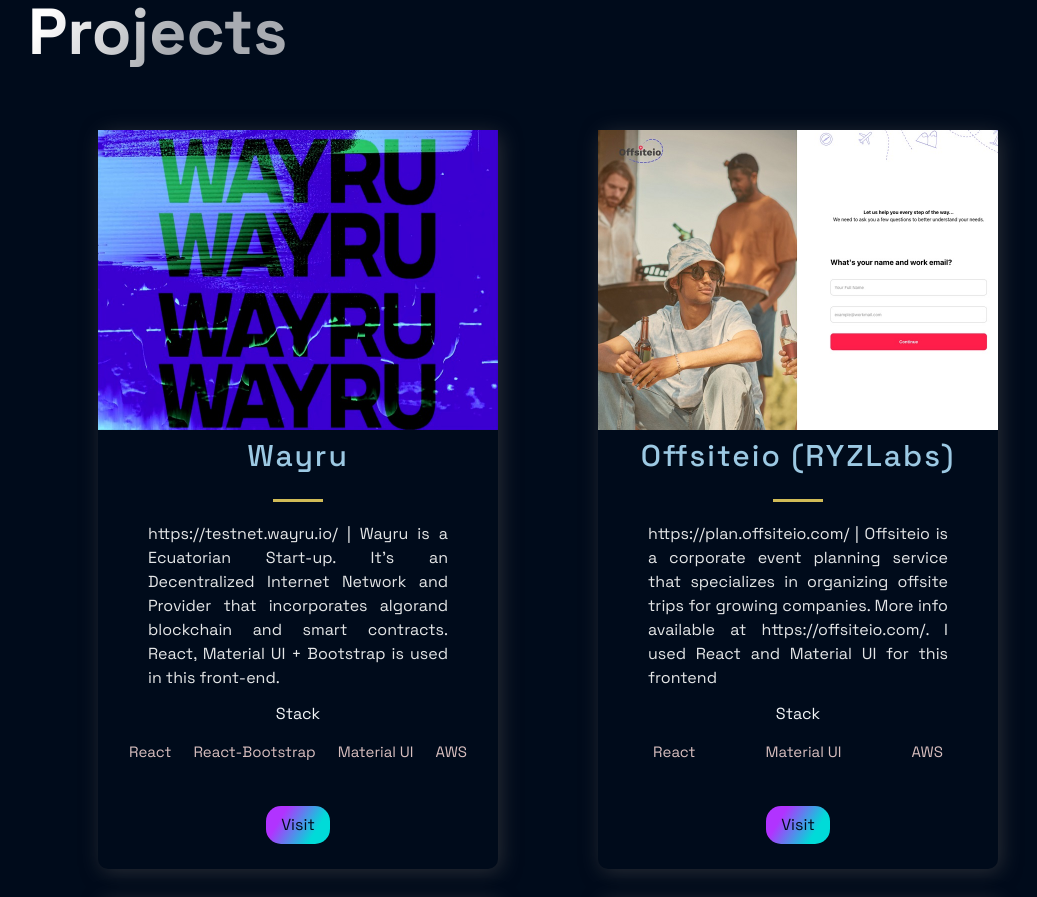
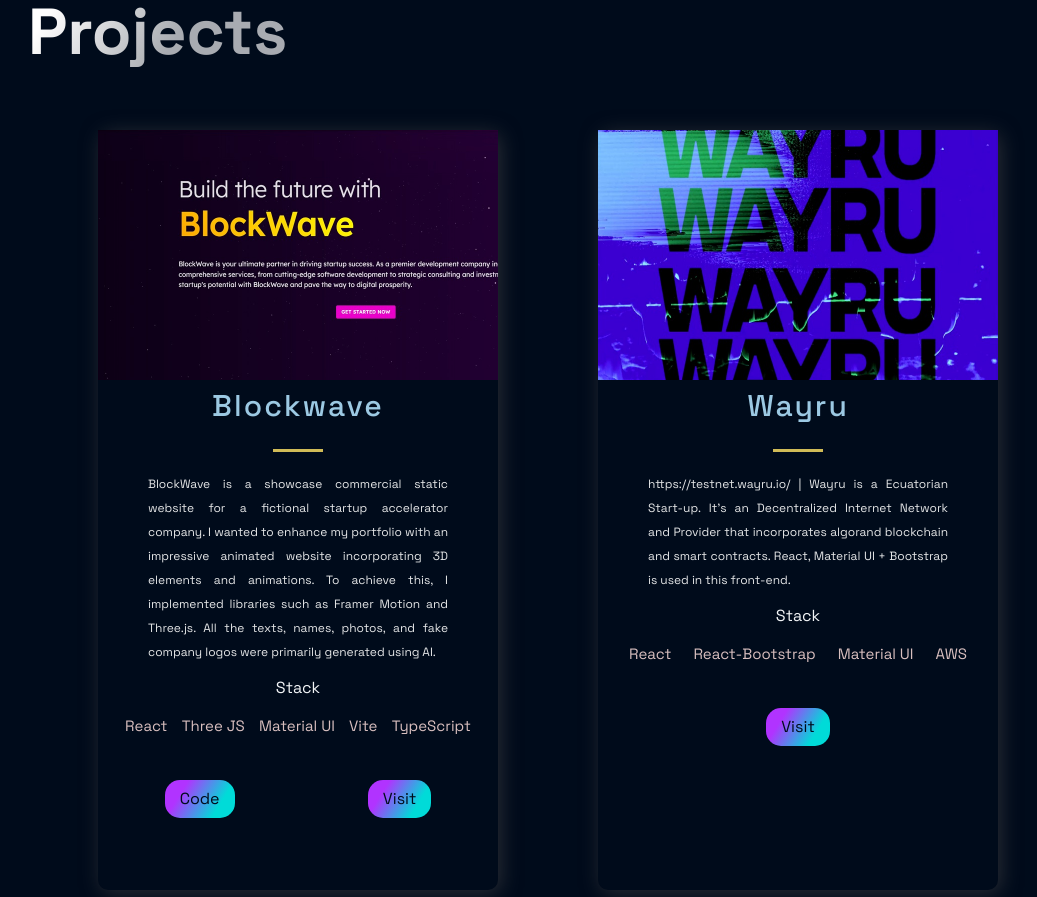
Before and after one commit to agustinguillen/portfolio-heroku, a Next.js app: page / in a window 1280 px wide. Shown: the part 820-1717 px from the top of the page, without its empty margins (92-1129 px from the left). Built offline with nearby package versions, Linux system fonts and the light colour scheme.

Commit message:
adding BlockWave project

```diff
--- a/src/components/Projects/Projects.js
+++ b/src/components/Projects/Projects.js
@@ -8,17 +8,17 @@
   <Section nopadding id="projects">
     <SectionDivider />
     <SectionTitle main>Projects</SectionTitle>
-    <GridContainer>
+    <GridContainer style={{ paddingBottom: '5vh' }}>
       {projects.map((p, i) => {
         return (
-          <BlogCard key={i}>
-          <Img src={p.image} />
+          <BlogCard key={i} style={{ height: '760px' }}>
+            <Img src={p.image} style={{ height: '250px' }} />
             <TitleContent>
               <HeaderThree title="true">{p.title}</HeaderThree>
               <Hr />
             </TitleContent>
-            <CardInfo className="card-info">{p.description}</CardInfo>
-            <div style={{marginTop: '15px'}}>
+            <CardInfo className="card-info" style={{ fontSize: '1.2rem' }}>{p.description}</CardInfo>
+            <div style={{ marginTop: '15px' }}>
               <TitleContent>Stack</TitleContent>
               <TagList>
                 {p.tags.map((t, i) => {
@@ -29,9 +29,9 @@
             <UtilityList>
               {
                 p && p.code &&
-                <ExternalLinks href={p.code}>Code</ExternalLinks>
+                <ExternalLinks href={p.code} target={'_blank'} rel={'noreferrer'}>Code</ExternalLinks>
               }
-              <ExternalLinks href={p.visit}>Visit</ExternalLinks>
+              <ExternalLinks href={p.visit} target={'_blank'} rel={'noreferrer'}>Visit</ExternalLinks>
             </UtilityList>
           </BlogCard>
         );
--- a/src/constants/constants.js
+++ b/src/constants/constants.js
@@ -1,11 +1,20 @@
 export const projects = [
+  {
+    title: 'Blockwave',
+    description: "BlockWave is a showcase commercial static website for a fictional startup accelerator company. I wanted to enhance my portfolio with an impressive animated website incorporating 3D elements and animations. To achieve this, I implemented libraries such as Framer Motion and Three.js. All the texts, names, photos, and fake company logos were primarily generated using AI.",
+    image: '/images/blockwave.jpg',
+    tags: ['React', 'Three JS', 'Material UI', 'Vite', 'TypeScript'],
+    visit: 'https://blockwave.netlify.app/',
+    code: 'https://github.com/agustinguillen/blockwave',
+    id: 0,
+  },
   {
     title: 'Wayru',
     description: "https://testnet.wayru.io/ | Wayru is a Ecuatorian Start-up. It's an Decentralized Internet Network and Provider that incorporates algorand blockchain and smart contracts. React, Material UI + Bootstrap is used in this front-end.",
     image: '/images/wayru.png',
     tags: ['React', 'React-Bootstrap', 'Material UI', 'AWS'],
     visit: 'https://testnet.wayru.io/',
-    id: 0,
+    id: 1,
   },
   {
     title: 'Offsiteio (RYZLabs)',
@@ -13,24 +22,24 @@
     image: '/images/offsiteio.jpg',
     tags: ['React', 'Material UI', 'AWS'],
     visit: 'https://plan.offsiteio.com/',
-    id: 1,
+    id: 2,
   },
   {
     title: 'Loro',
-    description: "loro.com.co | Loro was a Colombian Start-up and my first profesional experience as a Frontend Developer. This platform is an Ecommerce/Virtual Shopping app based in Colombia, where stores can offer their products and deliver them to clients. My job consists on developing new features on the app, fixing bugs, working on optimizations. There are other parallel apps like the administrator (Angular.js), landing pages and a manager app for the stores.",
+    description: "loro.com.co | Loro was a Colombian Start-up and my first profesional experience as a Frontend Developer. This platform was an Ecommerce/Virtual Shopping app based in Colombia, where stores can offer their products and deliver them to clients. There were other parallel apps like the administrator (Angular.js), landing pages and a manager app for the stores.",
     image: '/images/loro.jpg',
     tags: ['React', 'React-Bootstrap', 'Redux', 'Firebase', 'Php', 'SQL'],
     visit: 'https://loro.com.co/',
-    id: 2,
+    id: 3,
   },
   {
     title: 'Vaporbox',
-    description:"Vaporbox is a social network web application developed with MEAN Stack and featuring Socket.io library to accomplish real time notifications and messages. It uses JWT for the authentication. Vaporbox is a vaporwave theme platform where you can upload images in different formats and gifs, make text posts like Twitter and save post from another users. Also, you can follow and unfollowed users and chat with the ones that follow you.",
+    description:"Vaporbox is a social network web application developed with MEAN Stack and featuring Socket.io library to accomplish real time notifications and messages. Vaporbox is a vaporwave theme platform where you can upload images in different formats and gifs, make text posts like Twitter and save post from another users. Also, you can follow and unfollowed users and chat with the ones that follow you.",
     image: '/images/vaporbox.jpg',
     tags: ['MEAN Stack', 'Angular', 'Node', 'MongoDB', 'Socket.io'],
     code: 'https://github.com/agustinguillen/vaporbox',
     visit: 'https://vaporbox.onrender.com/',
-    id: 3,
+    id: 4,
   },
   {
     title: 'Github Users',
@@ -39,7 +48,7 @@
     tags: ['React', 'React-Bootstrap', 'Axios', 'SCSS'],
     code: 'https://github.com/agustinguillen/front-end-test-coding/',
     visit: 'https://agustin-nicolas-guillen.d36k3austvoqs9.amplifyapp.com/',
-    id: 4,
+    id: 5,
   },
   {
     title: 'Airwav',
@@ -48,7 +57,7 @@
     tags: ['React', 'React-Bootstrap', 'Firebase'],
     code: 'https://github.com/agustinguillen/airwavGuillen',
     visit: 'https://airwav-instruments.herokuapp.com/',
-    id: 5,
+    id: 6,
   },
 
   {
@@ -58,7 +67,7 @@
     tags: ['Angular 11', 'Bootstrap'],
     code: 'https://github.com/agustinguillen/velvet',
     visit: 'https://agustinguillen.github.io/velvet/',
-    id: 6,
+    id: 7,
   },
   {
     title: 'Budger',
@@ -67,7 +76,7 @@
     tags: ['Jquery', 'JavaScript', 'Bootstrap', 'Ajax'],
     code: 'https://github.com/agustinguillen/budger',
     visit: 'https://agustinguillen.github.io/budger/',
-    id: 7,
+    id: 8,
   },
   {
     title: 'Saurus Beats',
@@ -76,7 +85,7 @@
     tags: ['Bootstrap', 'SCSS'],
     code: 'https://github.com/agustinguillen/saurusbeats',
     visit: 'https://agustinguillen.github.io/saurusbeats/',
-    id: 8,
+    id: 9,
   }
 ];
 
```
Also changed, not shown: public/images/blockwave.jpg (added).
